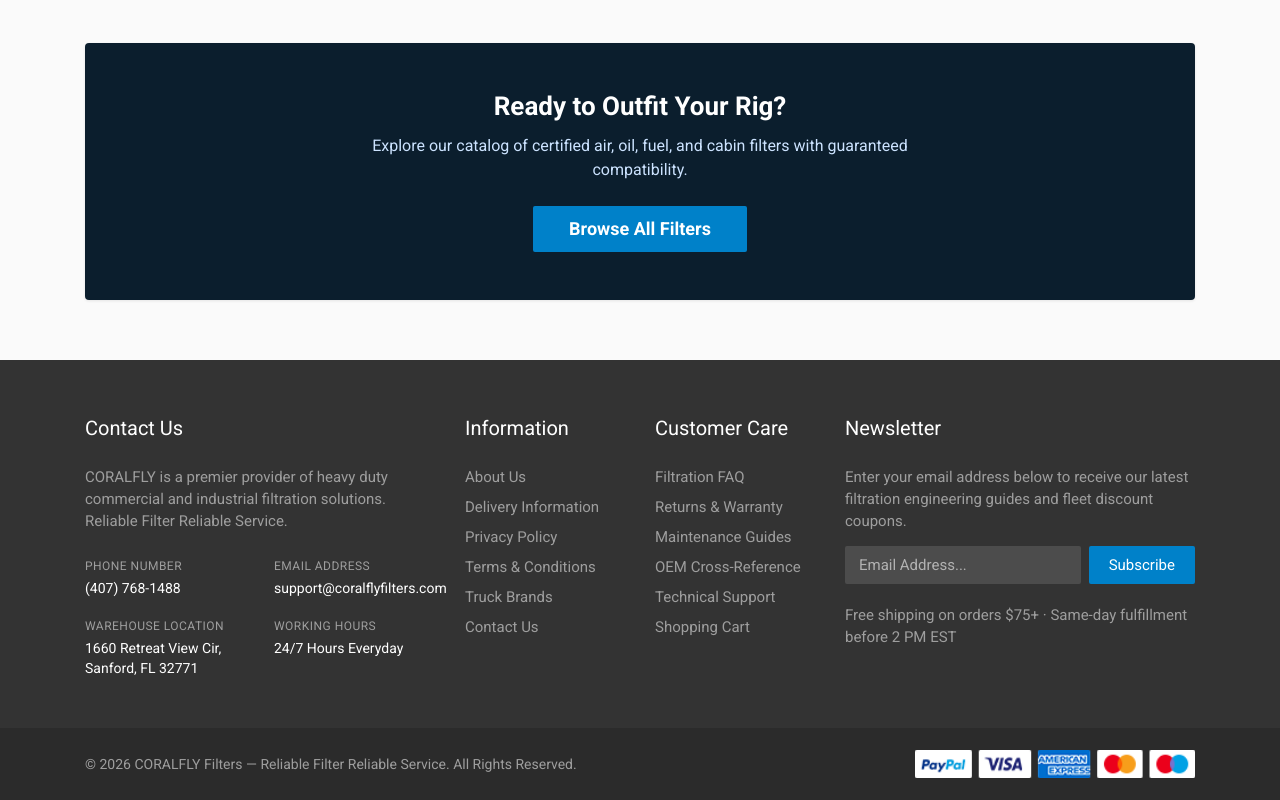
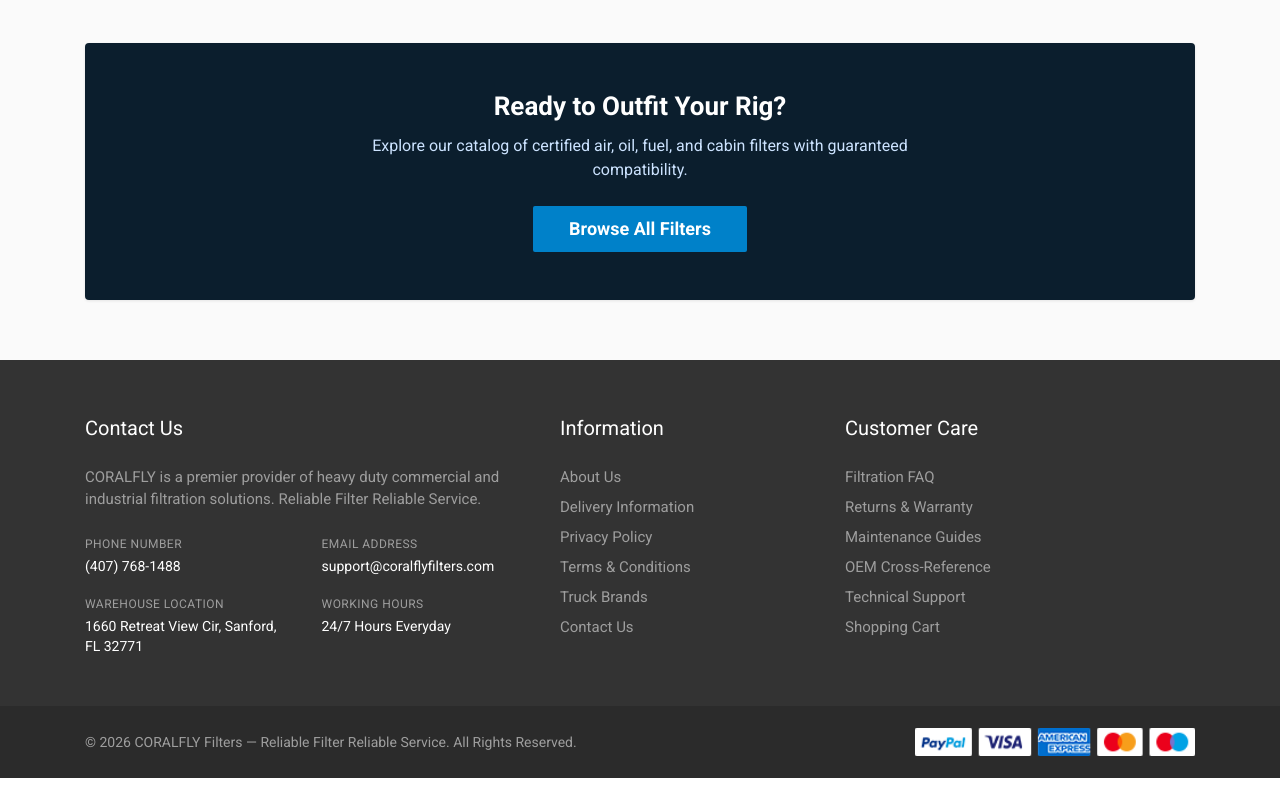
Before and after one commit to QASchoolUSA/Coralfly-Filters, a Next.js app: page /about in a window 1280 px wide. Shown: the part 1189-1989 px from the top of the page. After the commit the page ends 1967 px from the top, so only its background shows below. Built offline with nearby package versions, Linux system fonts and the light colour scheme.

Commit message:
refactor: remove newsletter section from footer and streamline home catalog cards

```diff
--- a/src/components/Footer.tsx
+++ b/src/components/Footer.tsx
@@ -2,20 +2,8 @@
 
 import Link from "next/link";
 import Image from "next/image";
-import { useState } from "react";
 
 export function Footer() {
-  const [email, setEmail] = useState("");
-  const [subscribed, setSubscribed] = useState(false);
-
-  const handleSubscribe = (e: React.FormEvent) => {
-    e.preventDefault();
-    if (email.trim()) {
-      setSubscribed(true);
-      setEmail("");
-    }
-  };
-
   return (
     <footer className="site__footer">
       <div className="site-footer">
@@ -31,7 +19,7 @@ export function Footer() {
           <div className="container">
             <div className="row">
               {/* Column 1: Contacts */}
-              <div className="col-12 col-xl-4">
+              <div className="col-12 col-md-6 col-lg-5 col-xl-5">
                 <div className="site-footer__widget footer-contacts">
                   <h5 className="footer-contacts__title">Contact Us</h5>
                   <div className="footer-contacts__text">
@@ -71,7 +59,7 @@ export function Footer() {
               </div>
 
               {/* Column 2: Information */}
-              <div className="col-6 col-md-3 col-xl-2">
+              <div className="col-6 col-md-3 col-lg-3 col-xl-3">
                 <div className="site-footer__widget footer-links">
                   <h5 className="footer-links__title">Information</h5>
                   <ul className="footer-links__list">
@@ -98,7 +86,7 @@ export function Footer() {
               </div>
 
               {/* Column 3: Customer Care */}
-              <div className="col-6 col-md-3 col-xl-2">
+              <div className="col-6 col-md-3 col-lg-4 col-xl-4">
                 <div className="site-footer__widget footer-links">
                   <h5 className="footer-links__title">Customer Care</h5>
                   <ul className="footer-links__list">
@@ -121,44 +109,6 @@ export function Footer() {
                       <Link href="/cart" className="footer-links__link">Shopping Cart</Link>
                     </li>
                   </ul>
-                </div>
-              </div>
-
-              {/* Column 4: Newsletter */}
-              <div className="col-12 col-md-6 col-xl-4">
-                <div className="site-footer__widget footer-newsletter">
-                  <h5 className="footer-newsletter__title">Newsletter</h5>
-                  <div className="footer-newsletter__text">
-                    Enter your email address below to receive our latest filtration engineering guides and fleet discount coupons.
-                  </div>
-
-                  {subscribed ? (
-                    <div style={{ color: "#28a745", fontWeight: 600, fontSize: 14, margin: "16px 0" }}>
-                      ✓ Thank you for subscribing to CORALFLY updates!
-                    </div>
-                  ) : (
-                    <form className="footer-newsletter__form" onSubmit={handleSubscribe}>
-                      <label className="sr-only" htmlFor="footer-newsletter-address">
-                        Email Address
-                      </label>
-                      <input
-                        type="email"
-                        required
-                        className="footer-newsletter__form-input"
-                        id="footer-newsletter-address"
-                        placeholder="Email Address..."
-                        value={email}
-                        onChange={(e) => setEmail(e.target.value)}
-                      />
-                      <button type="submit" className="footer-newsletter__form-button">
-                        Subscribe
-                      </button>
-                    </form>
-                  )}
-
-                  <div className="footer-newsletter__text footer-newsletter__text--social">
-                    Free shipping on orders $75+ · Same-day fulfillment before 2 PM EST
-                  </div>
                 </div>
               </div>
             </div>
--- a/src/components/HomeClient.tsx
+++ b/src/components/HomeClient.tsx
@@ -50,7 +50,6 @@ const FILTER_TYPE_DIRECTORIES = [
   {
     id: "oil-filters",
     title: "Oil Filters",
-    badge: "Lube & Bypass",
     subtitle: "Heavy-duty full-flow spin-on and bypass lube cartridges",
     iconType: "oil" as const,
     categoryParam: "Oil Filters",
@@ -65,7 +64,6 @@ const FILTER_TYPE_DIRECTORIES = [
   {
     id: "air-filters",
     title: "Air Filters",
-    badge: "RadialSeal",
     subtitle: "High-airflow engine intake and secondary safety elements",
     iconType: "air" as const,
     categoryParam: "Air Filters",
@@ -80,7 +78,6 @@ const FILTER_TYPE_DIRECTORIES = [
   {
     id: "fuel-filters",
     title: "Fuel & Separators",
-    badge: "Water Separation",
     subtitle: "Primary and secondary diesel fuel spin-ons with water bowls",
     iconType: "fuel" as const,
     categoryParam: "Fuel Filters",
@@ -95,7 +92,6 @@ const FILTER_TYPE_DIRECTORIES = [
   {
     id: "cabin-filters",
     title: "Cabin Air Filters",
-    badge: "HVAC Clean Air",
     subtitle: "Multi-stage activated carbon sleeper-cab ventilation",
     iconType: "cabin" as const,
     categoryParam: "Cabin Filters",
@@ -113,66 +109,61 @@ const TRUCK_MAKE_DIRECTORIES = [
   {
     id: "volvo",
     title: "Volvo Trucks",
-    tag: "VNL 760 · 860 · VNR",
     engine: "D13, D13TC, D11 Engines",
     makeParam: "Volvo",
     options: [
-      { label: "Volvo Oil Filters", category: "Oil Filters" },
-      { label: "Volvo Air Filters", category: "Air Filters" },
-      { label: "Volvo Fuel Separators", category: "Fuel Filters" },
-      { label: "Volvo Cabin Air Filters", category: "Cabin Filters" },
+      { label: "Oil Filters", category: "Oil Filters" },
+      { label: "Air Filters", category: "Air Filters" },
+      { label: "Fuel Filters", category: "Fuel Filters" },
+      { label: "Cabin Filters", category: "Cabin Filters" },
     ],
   },
   {
     id: "freightliner",
     title: "Freightliner",
-    tag: "Cascadia · 114SD · 122SD",
     engine: "Detroit DD15, DD13, DD16",
     makeParam: "Freightliner",
     options: [
-      { label: "Freightliner Oil Filters", category: "Oil Filters" },
-      { label: "Freightliner Air Filters", category: "Air Filters" },
-      { label: "Freightliner Fuel Separators", category: "Fuel Filters" },
-      { label: "Freightliner Cabin Air Filters", category: "Cabin Filters" },
+      { label: "Oil Filters", category: "Oil Filters" },
+      { label: "Air Filters", category: "Air Filters" },
+      { label: "Fuel Filters", category: "Fuel Filters" },
+      { label: "Cabin Filters", category: "Cabin Filters" },
     ],
   },
   {
     id: "kenworth",
     title: "Kenworth",
-    tag: "T680 · W900 · T880",
     engine: "PACCAR MX-13, Cummins X15",
     makeParam: "Kenworth",
     options: [
-      { label: "Kenworth Oil Filters", category: "Oil Filters" },
-      { label: "Kenworth Air Filters", category: "Air Filters" },
-      { label: "Kenworth Fuel Separators", category: "Fuel Filters" },
-      { label: "Kenworth Cabin Air Filters", category: "Cabin Filters" },
+      { label: "Oil Filters", category: "Oil Filters" },
+      { label: "Air Filters", category: "Air Filters" },
+      { label: "Fuel Filters", category: "Fuel Filters" },
+      { label: "Cabin Filters", category: "Cabin Filters" },
     ],
   },
   {
     id: "peterbilt",
     title: "Peterbilt",
-    tag: "Model 579 · 389 · 567",
     engine: "PACCAR MX-13, Cummins X15",
     makeParam: "Peterbilt",
     options: [
-      { label: "Peterbilt Oil Filters", category: "Oil Filters" },
-      { label: "Peterbilt Air Filters", category: "Air Filters" },
-      { label: "Peterbilt Fuel Separators", category: "Fuel Filters" },
-      { label: "Peterbilt Cabin Air Filters", category: "Cabin Filters" },
+      { label: "Oil Filters", category: "Oil Filters" },
+      { label: "Air Filters", category: "Air Filters" },
+      { label: "Fuel Filters", category: "Fuel Filters" },
+      { label: "Cabin Filters", category: "Cabin Filters" },
     ],
   },
   {
     id: "mack",
     title: "Mack Trucks",
-    tag: "Anthem · Pinnacle · Granite",
     engine: "Mack MP8, MP7 Engines",
     makeParam: "Mack",
     options: [
-      { label: "Mack Oil Filters", category: "Oil Filters" },
-      { label: "Mack Air Filters", category: "Air Filters" },
-      { label: "Mack Fuel Separators", category: "Fuel Filters" },
-      { label: "Mack Cabin Air Filters", category: "Cabin Filters" },
+      { label: "Oil Filters", category: "Oil Filters" },
+      { label: "Air Filters", category: "Air Filters" },
+      { label: "Fuel Filters", category: "Fuel Filters" },
+      { label: "Cabin Filters", category: "Cabin Filters" },
     ],
   },
 ];
@@ -390,7 +381,6 @@ export function HomeClient({
                   <div className="home-directory-card__header-content">
                     <div className="home-directory-card__title-row">
                       <h3 className="home-directory-card__title">{cat.title}</h3>
-                      <span className="home-directory-card__badge">{cat.badge}</span>
                     </div>
                     <p className="home-directory-card__subtitle">{cat.subtitle}</p>
                   </div>
@@ -457,9 +447,6 @@ export function HomeClient({
                     <div className="home-directory-card__title-row">
                       <h3 className="home-directory-card__title">{maker.title}</h3>
                     </div>
-                    <span className="home-directory-card__badge" style={{ display: "inline-block", marginTop: 2 }}>
-                      {maker.tag}
-                    </span>
                     <p className="home-directory-card__subtitle" style={{ marginTop: 4 }}>
                       {maker.engine}
                     </p>
```
